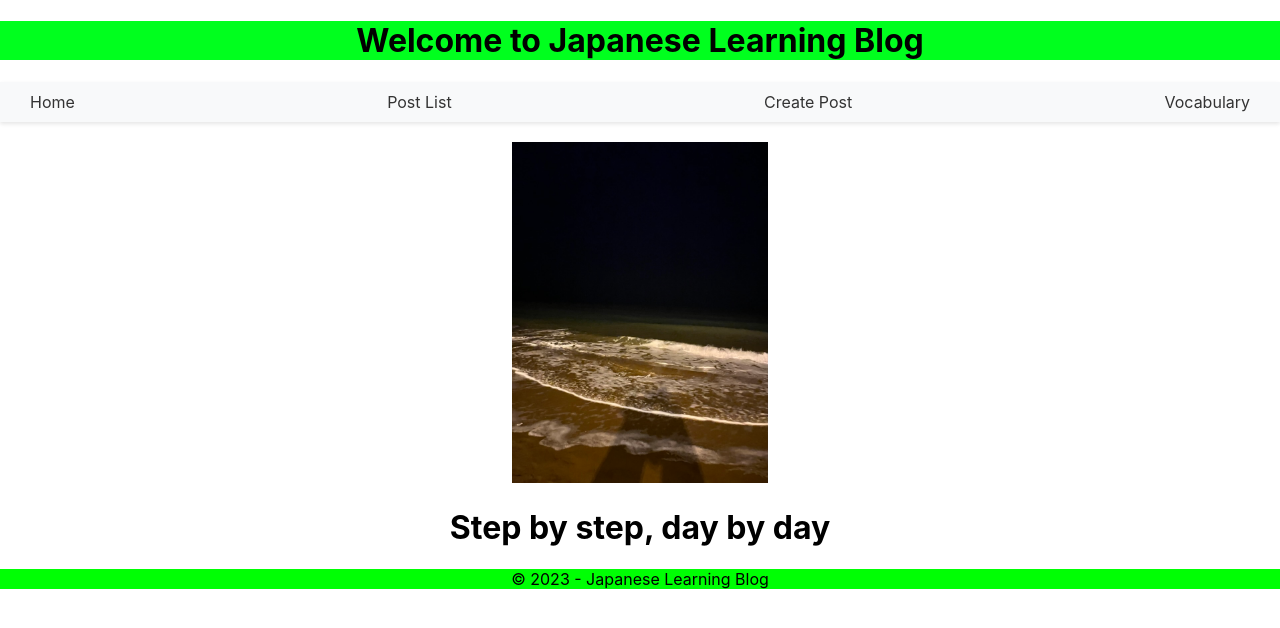
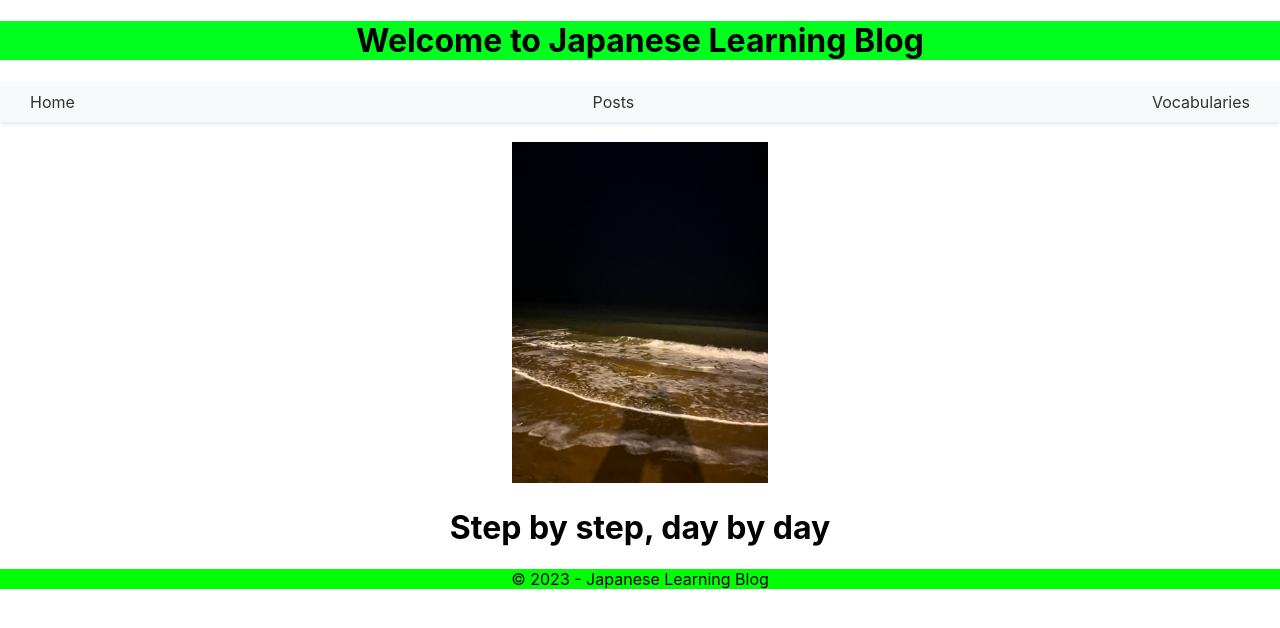
Before and after one commit to nRookie/my-blog, a React (Create React App) app in the folder my-blog/: page / in a window 1280 px wide. Shown: the top 628 px of the page. Built offline with nearby package versions, Linux system fonts and the light colour scheme.

Commit message:
remove some link in home page

```diff
--- a/my-blog/src/App.js
+++ b/my-blog/src/App.js
@@ -46,9 +46,8 @@ function App() {
                 <Header/>
                 <nav className="navbar">
                     <Link to="/">Home</Link>
-                    <Link to="/post">Post List</Link>
-                    <Link to="/create">Create Post</Link>
-                    <Link to="/vocabulary">Vocabulary</Link>
+                    <Link to="/post">Posts</Link>
+                    <Link to="/vocabulary">Vocabularies</Link>
                 </nav>
 
                 <Routes>
--- a/my-blog/src/components/Post/PostList.js
+++ b/my-blog/src/components/Post/PostList.js
@@ -1,10 +1,12 @@
 import React, { useState, useEffect} from 'react';
 import axios from 'axios';
-import { Link } from 'react-router-dom';
+import { Link, useNavigate } from 'react-router-dom';
 import "./PostList.css"
 import serverAddress from '../../config.js';
+import Button from '@material-ui/core/Button';
 
 const PostList = () => {
+   const navigate = useNavigate(); // initialize useNavigate
     const [posts, setPosts] = useState([]);
     useEffect( () => {
         const fetchPosts = async() => {
@@ -23,6 +25,15 @@ const PostList = () => {
               <p className="postDescription">{post.description}</p>
             </div>
           ))}
+            <Button
+                variant="contained"
+                color="primary"
+                onClick={() => navigate('/create')}
+                style={{ marginBottom: '20px' }}
+            >
+                Create Post
+            </Button>
+
         </div>
       );
 }
--- a/my-blog/src/components/vocabulary/VocabularyDayList.js
+++ b/my-blog/src/components/vocabulary/VocabularyDayList.js
@@ -37,14 +37,6 @@ const VocabularyDayList = () => {
 
     return (
         <div>
-            <Button
-                variant="contained"
-                color="primary"
-                onClick={() => navigate('/create-vocabulary-list')}
-                style={{ marginBottom: '20px' }}
-            >
-                Create Vocabulary Day
-            </Button>
             <List>
                 {vocabulary.map((vocabItem, index) => (
                     <ListItem key={index}>
@@ -63,6 +55,14 @@ const VocabularyDayList = () => {
                     </ListItem>
                 ))}
             </List>
+            <Button
+                variant="contained"
+                color="primary"
+                onClick={() => navigate('/create-vocabulary-list')}
+                style={{ marginBottom: '20px' }}
+            >
+                Create Vocabulary Day
+            </Button>
         </div>
     );
 }
```
